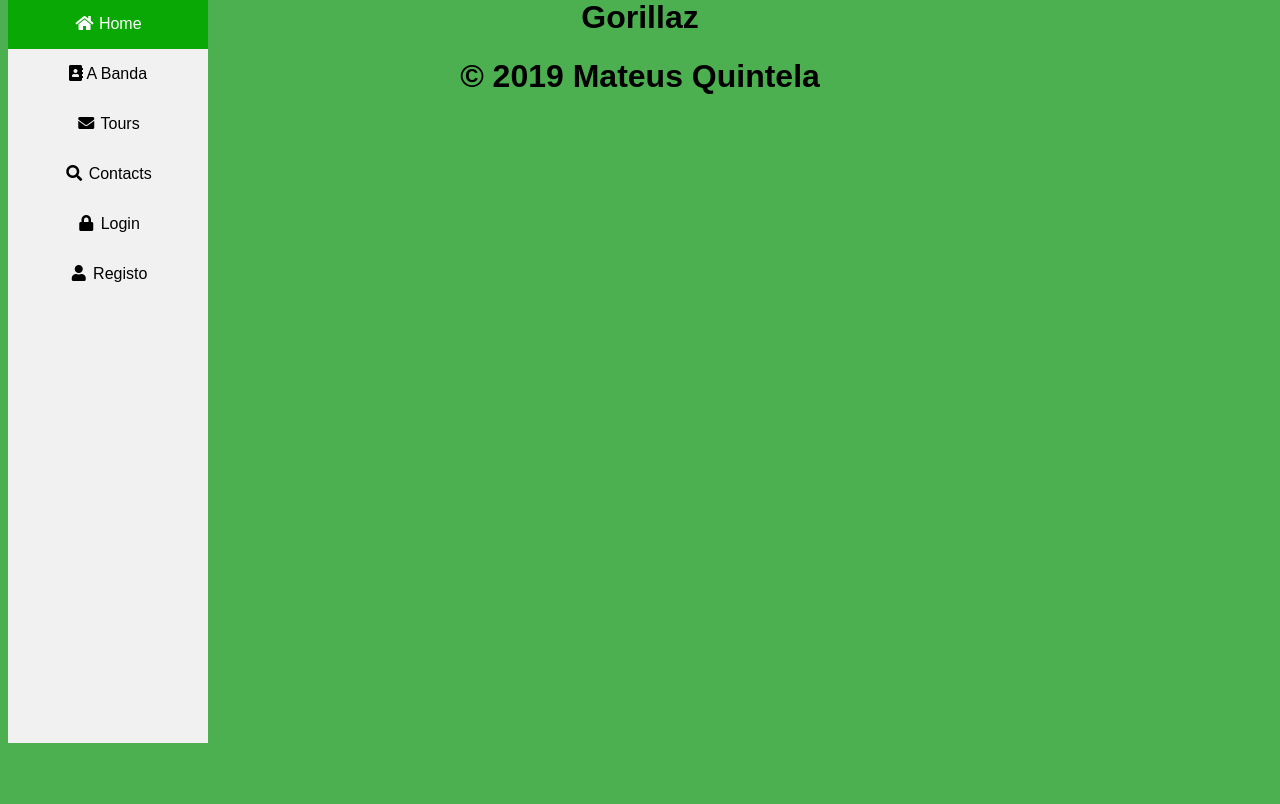
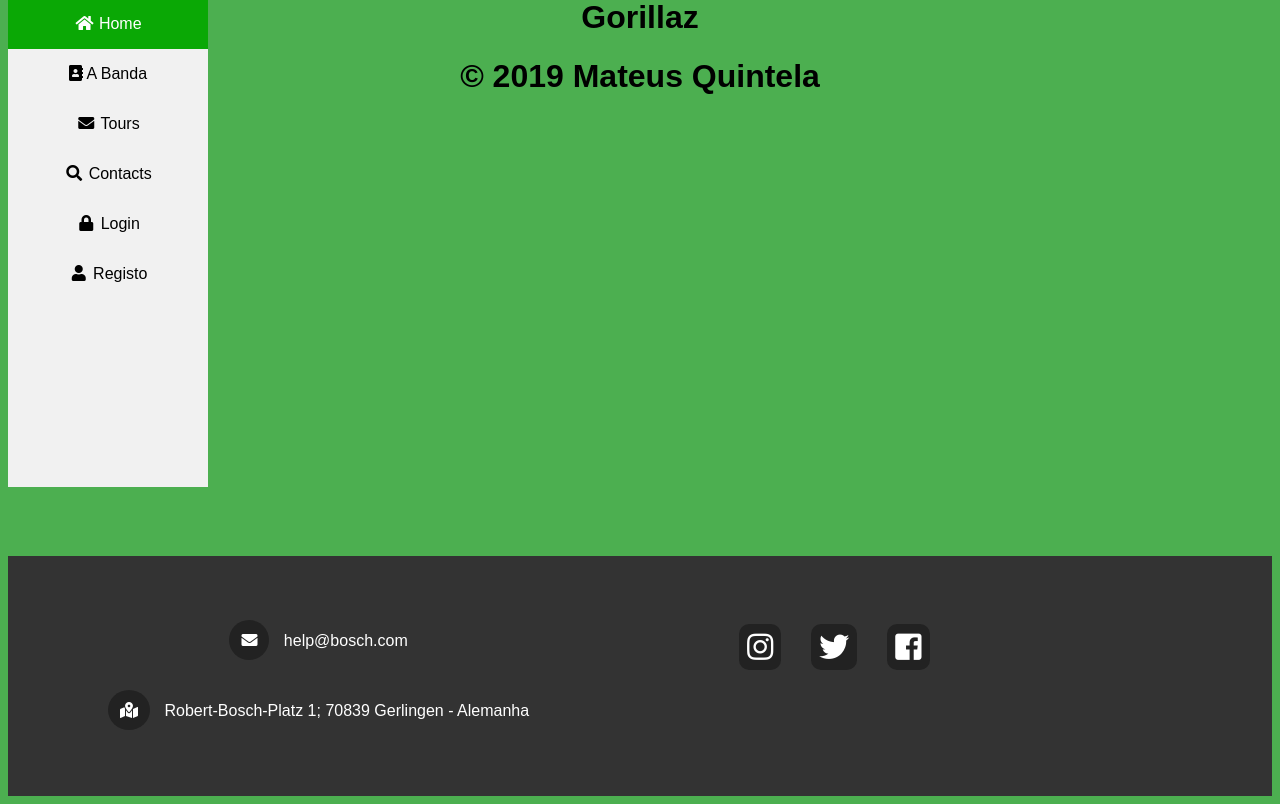
Before and after one commit to Mwrench/menus140516, a Flask app: page / in a window 1280 px wide. Shown: the part 22-826 px from the top of the page. Before the commit the page ends 765 px from the top, so only its background shows below. Run offline with Flask 2, Linux system fonts and the light colour scheme.

Commit message:
acrescentei rodapé tentativa de mudar o menu

```diff
--- a/static/style.css
+++ b/static/style.css
@@ -60,7 +60,7 @@ td {
   width: 200px;
   background-color: #f1f1f1;
   position: fixed;
-  height: 93%;
+  height: 61%;
   overflow: auto;
 }
 
@@ -109,3 +109,82 @@ div.content {
     float: none;
   }
 }
+
+.footer {
+    background-color: #333;
+    color: white;
+    display: flex;
+}
+
+.icons {
+    padding: 50px 100px;
+}
+
+
+.email i {
+    background-color: #222;
+    padding: 12px;
+    cursor: pointer;
+    border-radius: 100%;
+}
+
+.marker i {
+    background-color: #222;
+    padding: 12px;
+    cursor: pointer;
+    border-radius: 100%;
+}
+
+.phone p {
+    display: inline-block;
+    padding: 10px;
+}
+
+.email p {
+    display: inline-block;
+    padding: 10px;
+}
+
+.marker p {
+    display: inline-block;
+    padding: 10px;
+}
+
+.info {
+    padding: 50px 100px;
+}
+
+
+.info-title {
+    letter-spacing: 1px;
+    font-size: 20px;
+    text-transform: uppercase;
+}
+
+.info-content {
+    background-color: #222;
+    padding: 10px;
+    font-size: 15px;
+    line-height: 25px;
+    width: 400px;
+}
+
+.info div {
+    display: flex;
+    font-size: 30px;
+}
+
+.info div div {
+    padding: 0px 30px 0px 0px; /* 0 = cima \\ 30 = direita \\ 0 = baixo \\ 0 = esquerda */
+}
+
+.info div i {
+    background-color: #222;
+    padding: 8px;
+    color: white;
+    border-radius: 10px;
+}
+
+.k {
+    padding: 212px;
+}
--- a/templates/layout.html
+++ b/templates/layout.html
@@ -29,4 +29,38 @@
 
 <h1>&copy 2019 Mateus Quintela</h1>
 </body>
+<p class='k'></p>
+
+<footer class="footer">
+    <div class="icons">
+        <div class="email">
+            <i class="fas fa-envelope"></i>
+            <p> help@bosch.com</p>
+        </div>
+
+        <div class="marker">
+            <i class="fas fa-map-marked-alt"></i>
+            <p>Robert-Bosch-Platz 1;
+                70839 Gerlingen -
+                Alemanha</p>
+        </div>
+    </div>
+    <div class="info">
+        <br>
+        <div>
+            <div>
+                <a href="https://www.instagram.com/boschportugal/" target="_blank"><i class="fab fa-instagram"></i></a>
+            </div>
+
+            <div>
+                <a href="https://twitter.com/boschglobal?lang=pt" target="_blank"><i class="fab fa-twitter"></i></a>
+            </div>
+
+            <div>
+                <a href="https://www.facebook.com/GrupoBoschPortugal/" target="_blank"><i class="fab fa-facebook-square"></i></a>
+            </div>
+        </div>
+    </div>
+
+</footer>
 </html>
```
